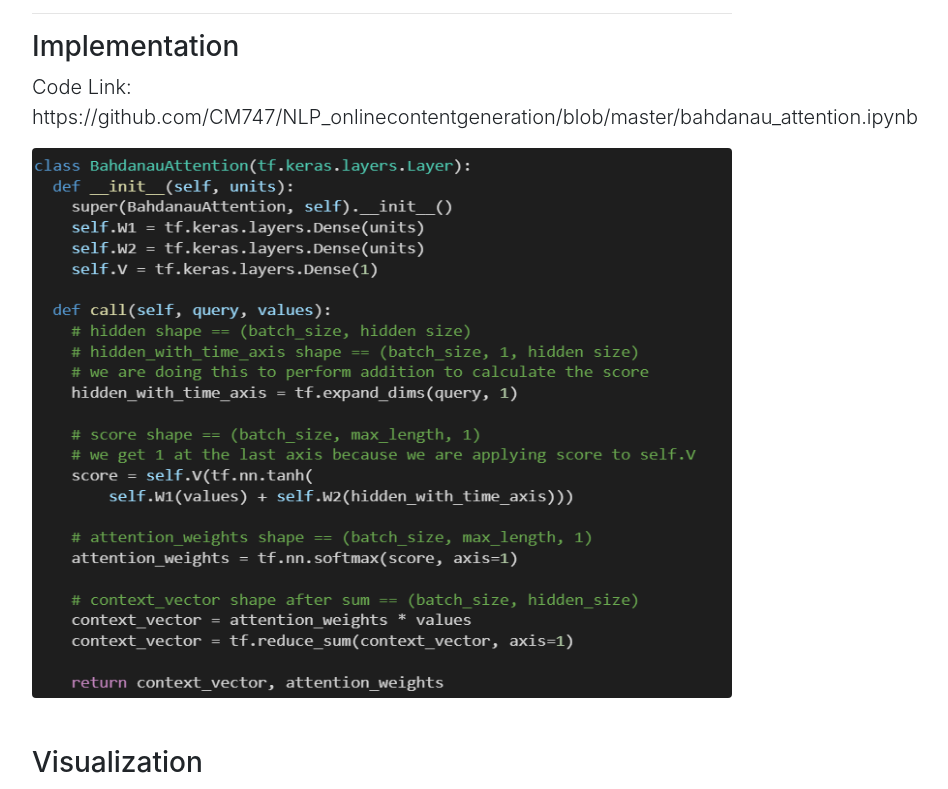
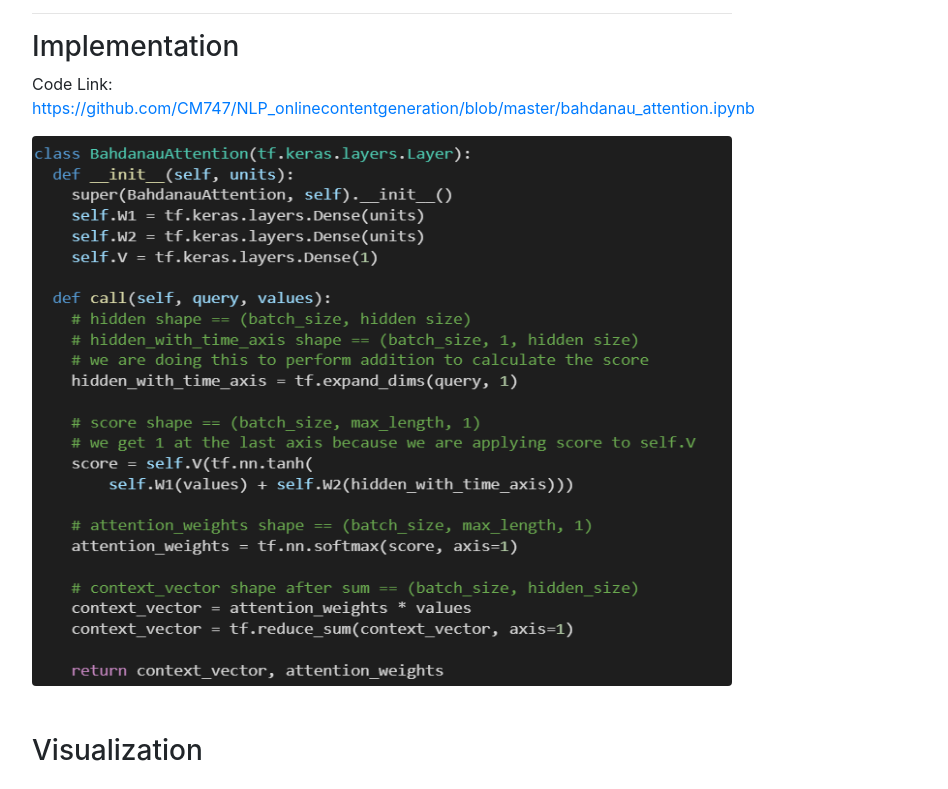
Before and after one commit to CM747/NLP_onlinecontentgeneration, a plain HTML site: page index.html in a window 1280 px wide. Shown: the part 7960-8749 px from the top of the page, without its empty margins (258-1206 px from the left). Drawn offline with nearby package versions, Linux system fonts and the light colour scheme.

Commit message:
eighth commit

```diff
--- a/index.html
+++ b/index.html
@@ -190,7 +190,10 @@
                 <h2 class="display-4">Implementation and Visualization of Bahdanau Attention</h2>
                 <hr>
                 <h3>Implementation</h3>
-                <p class="lead">Code Link: https://github.com/CM747/NLP_onlinecontentgeneration/blob/master/bahdanau_attention.ipynb</p>
+                <p>Code Link: <a href="https://github.com/CM747/NLP_onlinecontentgeneration/blob/master/bahdanau_attention.ipynb">
+                    https://github.com/CM747/NLP_onlinecontentgeneration/blob/master/bahdanau_attention.ipynb
+                </a></p>
+
                 <div class="d-flex justify-content-around">
                     <img src="Code1.png" height="550px" width="700px" class="rounded">
                 </div>
```
